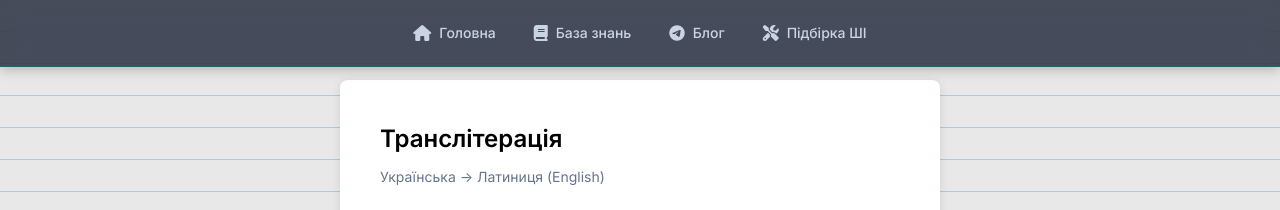
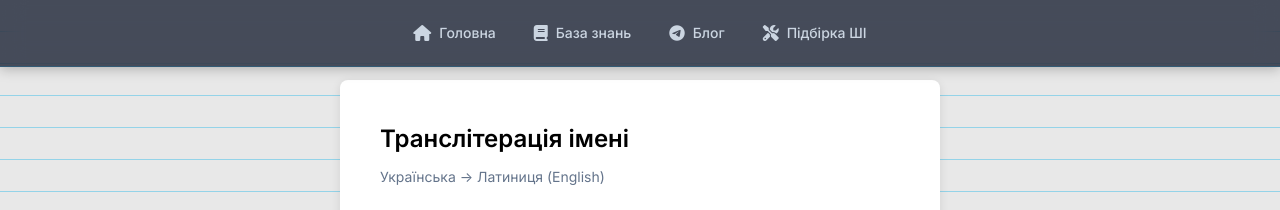
Before and after one commit to CodenameXXV/name, a plain HTML site: page index.html in a window 1280 px wide. Shown: the top 210 px of the page. Drawn offline with Linux system fonts and the light colour scheme.

Commit message:
Update index.html

```diff
--- a/index.html
+++ b/index.html
@@ -3,7 +3,7 @@
 <head>
     <meta charset="UTF-8">
     <meta name="viewport" content="width=device-width, initial-scale=1.0">
-    <title>Транслітерація | Ukrainian → English</title>
+    <title>Транслітерація імені</title>
     <link rel="icon" type="image/png" href="https://raw.githubusercontent.com/CodenameXXV/name/refs/heads/main/circle.png">
     <!-- Шрифти та іконки -->
     <link href="https://fonts.googleapis.com/css2?family=Inter:wght@400;500;600;700&display=swap" rel="stylesheet">
@@ -243,7 +243,7 @@
 
     <!-- === Основний контент === -->
     <div class="container">
-        <h1>Транслітерація</h1>
+        <h1>Транслітерація імені</h1>
         <p class="subtitle">Українська → Латиниця (English)</p>
 
         <label for="surname">Прізвище</label>
```
